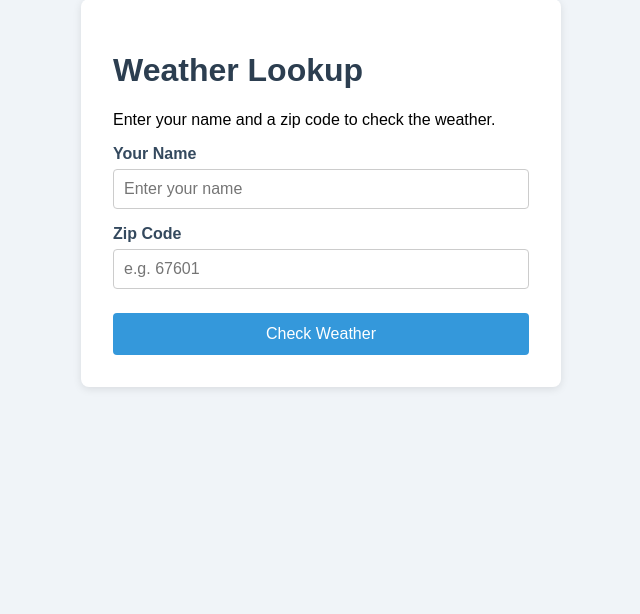
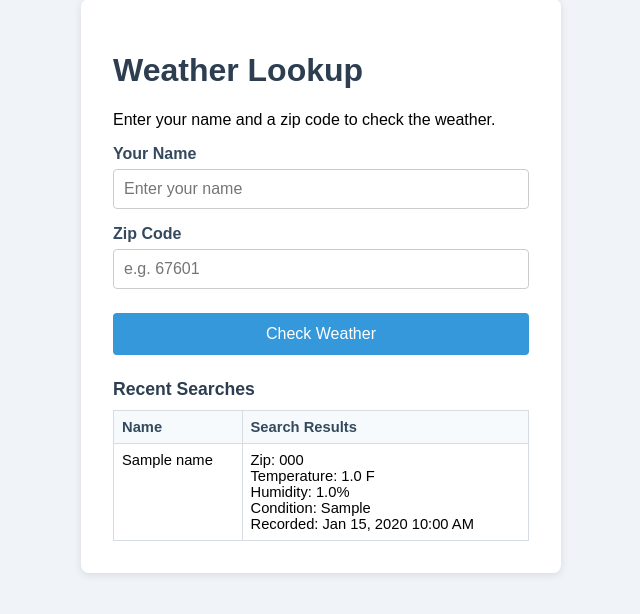
Before and after one commit to zsluss/miniproject4ZachSlusser, a Django app: page /weather/ in a window 1280 px wide. Shown: the part 81-695 px from the top of the page, without its empty margins (319-959 px from the left). Run offline with Django 5.2, Linux system fonts and the light colour scheme; tables that the repository leaves empty hold one stand-in row (values such as "Sample post").

Commit message:
Add recent searches feature to weather lookup page

```diff
--- a/mysite/weather/templates/weather/index.html
+++ b/mysite/weather/templates/weather/index.html
@@ -51,6 +51,30 @@
             padding: 12px;
             color: #244f2f;
         }
+        .recent-searches {
+            margin-top: 24px;
+        }
+        .recent-searches h2 {
+            margin: 0 0 10px;
+            font-size: 1.1rem;
+            color: #2c3e50;
+        }
+        table {
+            width: 100%;
+            border-collapse: collapse;
+            font-size: 0.92rem;
+        }
+        th,
+        td {
+            border: 1px solid #d6dce2;
+            padding: 8px;
+            text-align: left;
+            vertical-align: top;
+        }
+        th {
+            background: #f7fafc;
+            color: #34495e;
+        }
         button {
             margin-top: 24px;
             width: 100%;
@@ -101,6 +125,36 @@
                 Condition: {{ weather_result.condition }}
             </div>
         {% endif %}
+
+        <div class="recent-searches">
+            <h2>Recent Searches</h2>
+            {% if recent_searches %}
+                <table>
+                    <thead>
+                        <tr>
+                            <th>Name</th>
+                            <th>Search Results</th>
+                        </tr>
+                    </thead>
+                    <tbody>
+                        {% for item in recent_searches %}
+                            <tr>
+                                <td>{{ item.zip.name.name }}</td>
+                                <td>
+                                    Zip: {{ item.zip.zipcode }}<br>
+                                    Temperature: {{ item.temperature }} F<br>
+                                    Humidity: {{ item.humidity }}%<br>
+                                    Condition: {{ item.condition }}<br>
+                                    Recorded: {{ item.pub_date|date:"M d, Y g:i A" }}
+                                </td>
+                            </tr>
+                        {% endfor %}
+                    </tbody>
+                </table>
+            {% else %}
+                <p>No recent searches yet.</p>
+            {% endif %}
+        </div>
     </div>
 </body>
 </html>
--- a/mysite/weather/views.py
+++ b/mysite/weather/views.py
@@ -49,11 +49,17 @@ def index(request):
     else:
         form = WeatherSearchForm()
 
+    recent_searches = (
+        WeatherData.objects.select_related("zip", "zip__name")
+        .order_by("-pub_date")[:10]
+    )
+
     return render(
         request,
         "weather/index.html",
         {
             "form": form,
             "weather_result": weather_result,
+            "recent_searches": recent_searches,
         },
     )
```
